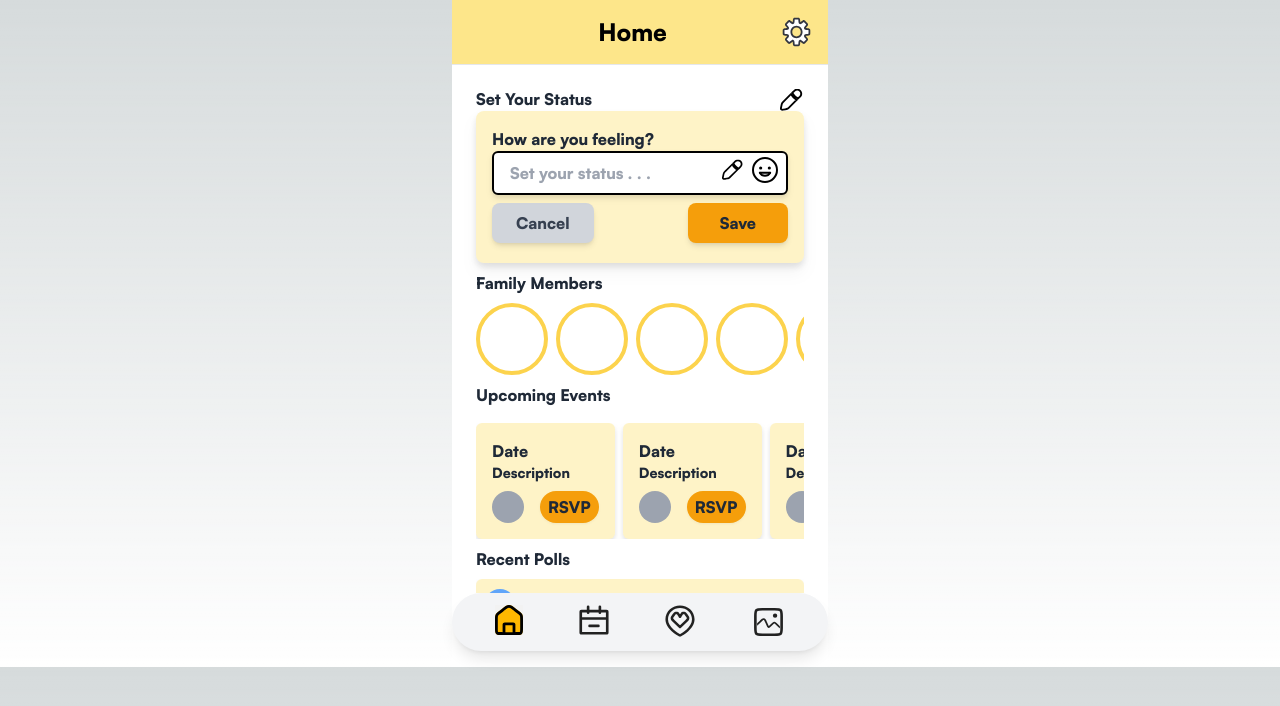
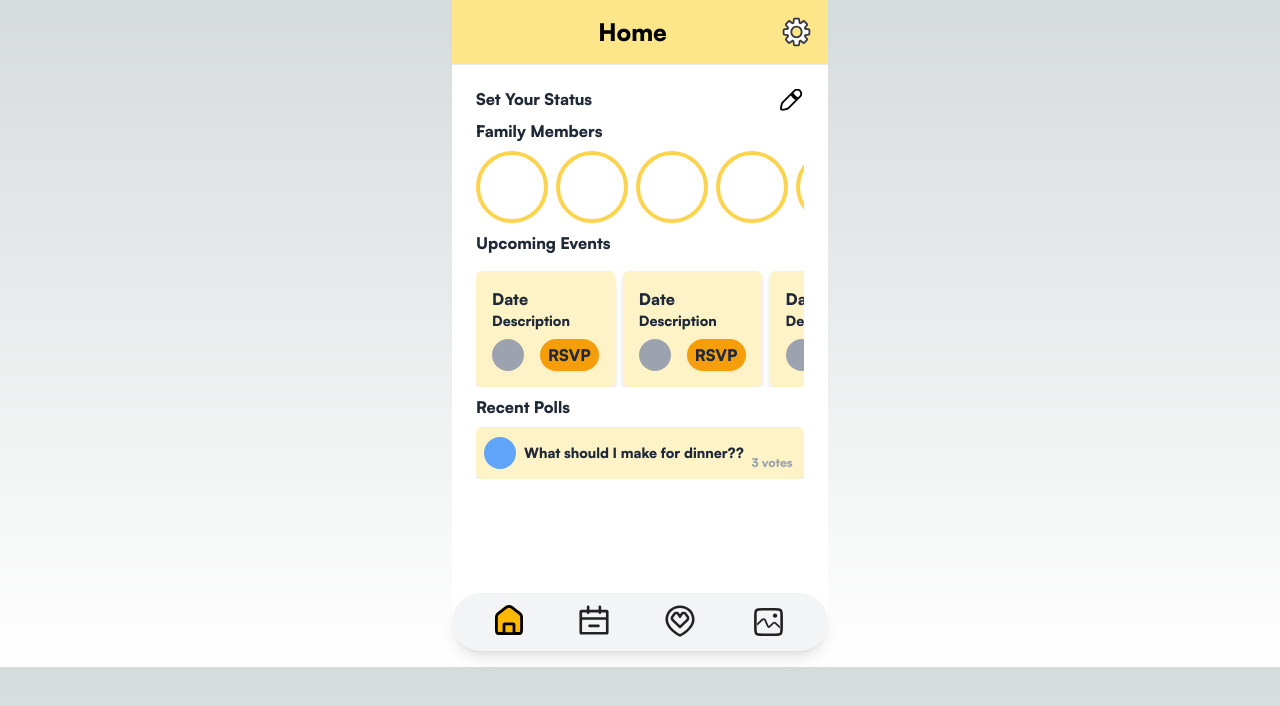
Before and after one commit to christinaqiu3/FamilyHub, a Next.js app in the folder familyhub/: page / in a window 1280 px wide. Shown: the top 706 px of the page. Built offline with nearby package versions, Linux system fonts and the light colour scheme.

Commit message:
fixed button accidentally rerouting

```diff
--- a/familyhub/src/app/page.jsx
+++ b/familyhub/src/app/page.jsx
@@ -97,7 +97,7 @@ function SmileIcon() {
 
 export default function Page() {
     const [showEmojiDropdown, setShowEmojiDropdown] = useState(false);
-    const [addPoll, setNewPoll] = useState(true);
+    const [addPoll, setNewPoll] = useState(false);
 
     const handleEmojiClick = () => {
         console.log('Emoji Clicked');
@@ -134,13 +134,13 @@ export default function Page() {
                         <form>
 
                             <div className="flex justify-between w-full grow">
-                                <div class="">{emoj}{title}</div>
-                                <button onClick={() => setNewPoll(true)}>
+                                <div className="">{emoj}{title}</div>
+                                <button type="button" onClick={() => setNewPoll(true)}>
                                     <EditIcon/>
                                 </button>
                             </div>
                             {addPoll && (
-                                <div class="">
+                                <div className="">
                                     <div className="flex flex-col gap-2 bg-amber-100 rounded-lg drop-shadow-lg p-4">
                                         <div className="flex flex-row items-center gap-2">
 
```
